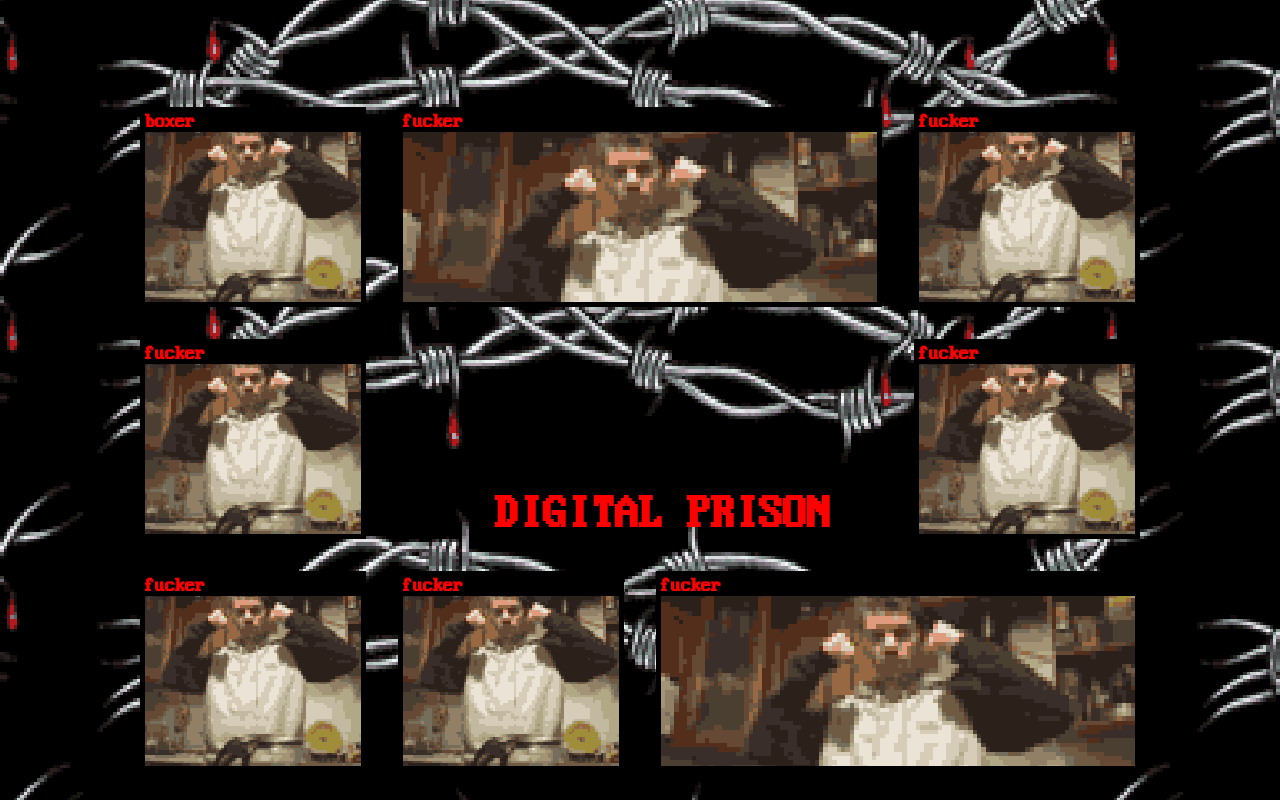
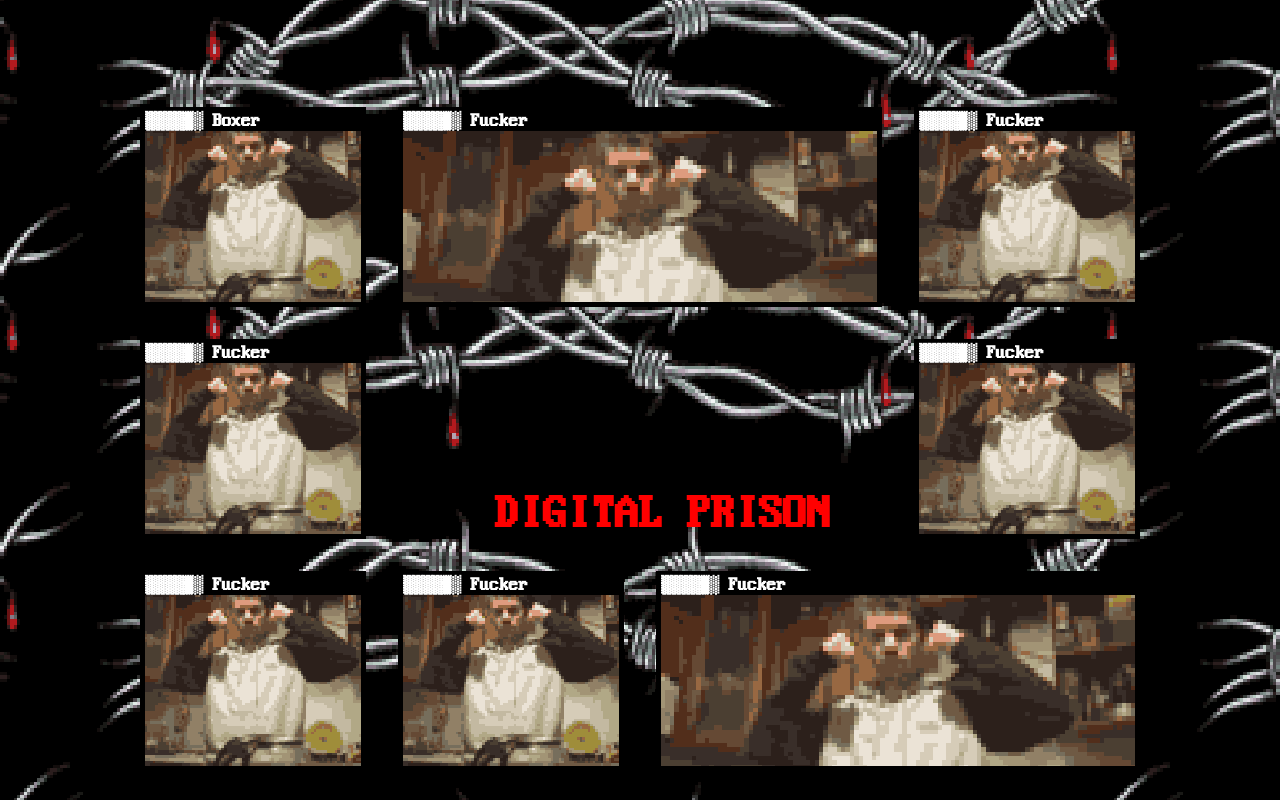
Before and after one commit to shmen-shmen/digital-prison, a React (Create React App) app: page / in a window 1280 px wide. Built offline with nearby package versions, Linux system fonts and the light colour scheme.

Commit message:
basic setup complete time to move in patients

```diff
--- a/src/App.css
+++ b/src/App.css
@@ -31,40 +31,39 @@ body {
 	background-repeat: no-repeat;
 	color: black;
 	border: 5px solid black;
+	color: white;
 }
 
 .grid-cell h3 {
+	position: absolute;
+	width: 100%;
+	/* text-align: center; */
+	/* bottom: 0; */
 	background-color: black;
-	color: red;
-	font-size: 1.25rem;
+	font-size: 1.2rem;
 }
 
-.func-cell::after {
-	position: absolute;
-	z-index: 100;
-	width: calc(100%);
-	height: calc(100%);
-	left: -5px;
-	top: -5px;
-	border: 5px solid transparent;
-	border: 5px solid red;
-	z-index: 10000;
-	content: "";
+.grid-cell:hover {
+	color: red;
 }
 
-.grid-cell:hover:before {
+/* .grid-cell:before {
 	position: absolute;
 	z-index: -10;
 	width: 100%;
 	height: 100%;
-	top: 12px;
-	left: 12px;
+	top: 15px;
+	left: 15px;
+	padding: 5px;
 	color: red;
-	background-image: url(../public/assets/images/dots-red.png);
+	background-image: url(../public/assets/images/dots-white.png);
 	background-size: 12px;
 	background-position: bottom right;
 	content: "";
 }
+.grid-cell:hover:before {
+	background-image: url(../public/assets/images/dots-red.png);
+} */
 
 .AMF {
 	background-image: none;
@@ -88,17 +87,40 @@ body {
 .cell-zoom h3 {
 	background-color: black;
 	font-size: 1.5rem;
+	color: white;
 }
 
 .cell-menu {
 	display: flex;
+	position: absolute;
+	justify-content: space-around;
+	bottom: -10px;
 	width: 100%;
 	font-size: 1.5rem;
 	background-color: black;
+	padding: 5px 0 5px 0;
 }
 
 .cell-zoom button {
 	border: none;
 	background-color: black;
+	color: white;
+	font-size: 1.25rem;
+	padding: 5px;
+}
+
+.cell-zoom button:hover {
 	color: red;
 }
+.cell-zoom button:active {
+	color: white;
+	background-color: red;
+}
+
+.cell-zoom-backdrop {
+	position: absolute;
+	top: -6.66rem;
+	left: calc((100vw - 1000px) / -2);
+	width: 100vw;
+	height: 100vh;
+}
--- a/src/App.js
+++ b/src/App.js
@@ -46,6 +46,7 @@ const Cellz = (props) => {
 					setShowFG={setShowFG}
 				/>
 			) : null}
+			{/* {showFG ? <BackDrop /> : null} */}
 		</section>
 	);
 };
@@ -81,7 +82,7 @@ const Cell = (props) => {
 				// height: `${cellSize}`,
 			}}
 		>
-			<h3>{name}</h3>
+			<h3>▓▓▓▓▒░ {name}</h3>
 		</div>
 	);
 };
@@ -90,39 +91,62 @@ let CellZoom = (props) => {
 	console.log("foregroundEl was rendered");
 	const { showFG, setShowFG, inmate, setInmateFg } = props;
 	const { name, largeImg } = inmate;
+	const [size, setSize] = useState(77);
+	const [display, setDisplay] = useState("none");
+	const [invert, setInvert] = useState(100);
+
+	setTimeout(() => {
+		setDisplay("block");
+	}, 250);
+
 	const hider = () => {
-		setShowFG(!showFG);
-		setInmateFg({});
+		setDisplay("none");
+		setTimeout(() => {
+			setInvert(0);
+			setShowFG(!showFG);
+			setInmateFg({});
+		}, 250);
 	};
+
 	return (
 		<>
 			<div
 				className="cell-zoom"
-				onClick={hider}
 				style={{
+					display: `${display}`,
 					position: "absolute",
-					top: "17%",
-					left: "17%",
+					top: `calc((100% - ${size}%) / 2)`,
+					left: `calc((100% - ${size}%) / 2)`,
 					zIndex: "666",
 					backgroundImage: `url(/assets/images/${largeImg})`,
 					backgroundRepeat: "no-repeat",
 					backgroundSize: "cover",
-					width: "66%",
-					height: "66%",
+					width: `${size}%`,
+					height: `${size}%`,
 					border: "10px solid black",
 				}}
 			>
 				<h3>
-					{"inmate - "}
+					═╬═{"Inmate - "}
 					<span style={{ fontSize: "1.5rem", textTransform: "uppercase" }}>
 						{name}
 					</span>
+					═╬═
 				</h3>
 				<div className="cell-menu">
-					<button>TEACH HIM A LESSON</button>
-					<button>ENOUGH FOR TODAY</button>
+					<button>[BUTTON]</button>
+					<button>[BUTTON]</button>
+					<button>[BUTTON]</button>
+					<button>[BUTTON]</button>
+					<button onClick={hider}>[ENOUGH FOR TODAY]</button>
 				</div>
 			</div>
+			<div
+				className="cell-zoom-backdrop"
+				style={{
+					backdropFilter: `invert(${100}%)`,
+				}}
+			></div>
 		</>
 	);
 };
--- a/src/inmates.js
+++ b/src/inmates.js
@@ -1,48 +1,48 @@
 const inmates = [
 	{
-		name: "boxer",
+		name: "Boxer",
 		smallImg: "boxer-col-16-dith-0-size-10.jpg",
 		largeImg: "boxer-col-64-dith-0-size-50.jpg",
 		aspect: "1",
 	},
 	{
-		name: "fucker",
+		name: "Fucker",
 		smallImg: "boxer-col-16-dith-0-size-10.jpg",
 		largeImg: "boxer-col-64-dith-0-size-50.jpg",
 		aspect: "2",
 	},
 	{
-		name: "fucker",
+		name: "Fucker",
 		smallImg: "boxer-col-16-dith-0-size-10.jpg",
 		largeImg: "boxer-col-64-dith-0-size-50.jpg",
 		aspect: "1",
 	},
 	{
-		name: "fucker",
+		name: "Fucker",
 		smallImg: "boxer-col-16-dith-0-size-10.jpg",
 		largeImg: "boxer-col-64-dith-0-size-50.jpg",
 		aspect: "1",
 	},
 	{
-		name: "fucker",
+		name: "Fucker",
 		smallImg: "boxer-col-16-dith-0-size-10.jpg",
 		largeImg: "boxer-col-64-dith-0-size-50.jpg",
 		aspect: "1",
 	},
 	{
-		name: "fucker",
+		name: "Fucker",
 		smallImg: "boxer-col-16-dith-0-size-10.jpg",
 		largeImg: "boxer-col-64-dith-0-size-50.jpg",
 		aspect: "1",
 	},
 	{
-		name: "fucker",
+		name: "Fucker",
 		smallImg: "boxer-col-16-dith-0-size-10.jpg",
 		largeImg: "boxer-col-64-dith-0-size-50.jpg",
 		aspect: "1",
 	},
 	{
-		name: "fucker",
+		name: "Fucker",
 		smallImg: "boxer-col-16-dith-0-size-10.jpg",
 		largeImg: "boxer-col-64-dith-0-size-50.jpg",
 		aspect: "2",
```
Also changed, not shown: public/assets/images/dots-white.png (added), 1 other file (tests, documents, lock files or other folders).
